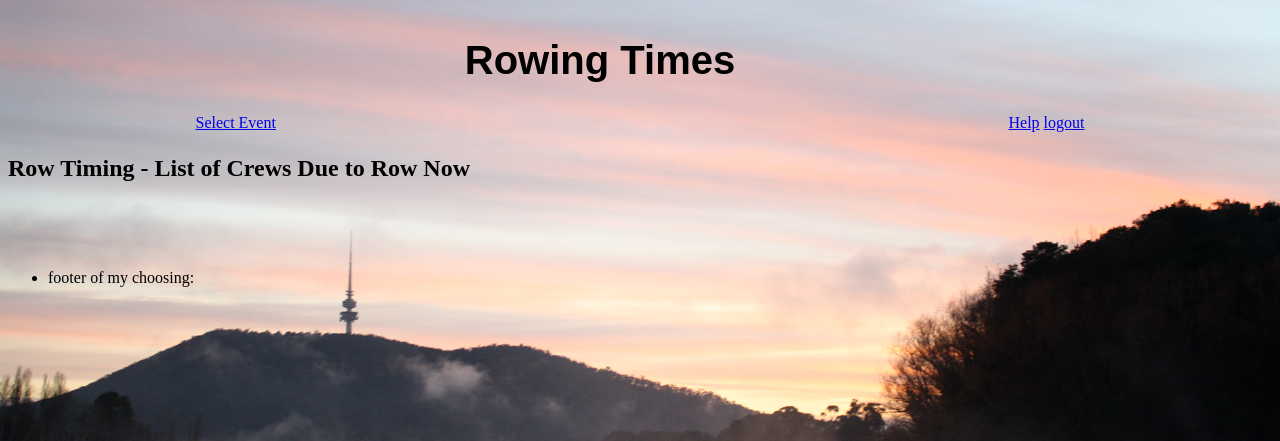
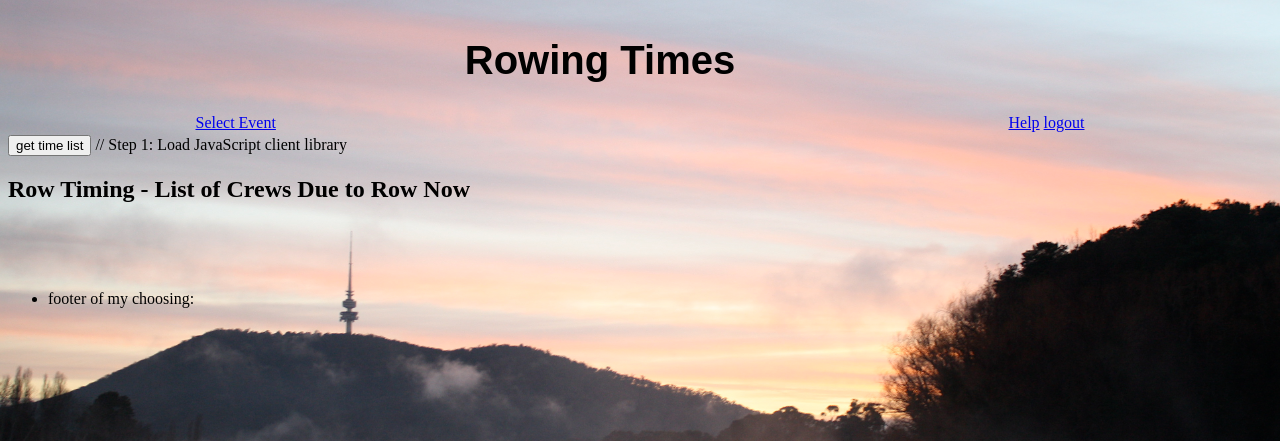
Before and after one commit to ventisep/RowTime, a Python web app: template templates/rcn_detail.html in a window 1280 px wide. Shown: the top 441 px of the page. Run offline with Jinja, Linux system fonts and the light colour scheme; the template is opened without the code that fills it, so the values that code supplies are empty; some libraries are stand-ins or nearby versions.

Commit message:
some javascript added not tests

```diff
--- a/templates/rcn_detail.html
+++ b/templates/rcn_detail.html
@@ -1,9 +1,61 @@
 
 {% extends "templates/layout.html" %}
 {% block main %}
+ <!--Add a button for the user to click to initiate auth sequence -->
+    <button id="get_list">get time list</button>
+    <script type="text/javascript">
+
+	  function init() {
+	    var ROWTIME_API = 'https://rowtime-26.appspot.com/_ah/api';
+		gapi.client.load('observedtimes', 'v1', function() {api_loading_init();}, ROWTIME_API);
+	  }
+
+	  function api_loading_init() {
+		alert("ROWTIME_API loaded and init function called");
+	  }
+
+			// Insert an observed time
+	  function record_observed_time(observed_time) {
+		var request = gapi.client.observedtimes.times.timecreate.post(observed_time).execute(function(resp) {
+	  	console.log(resp);
+	  	}
+	  });
+
+      // Load the API and make an API call.  Display the results on the screen.
+      function makeApiCall() {
+
+        var request = gapi.client.observedtimes.times.listtimes.get({
+            'seq':0
+        });
+          // Step 6: Execute the API request
+        request.then(function(resp) {
+
+          	t = document.createTextNode(resp);
+            document.getElementById('content').appendChild(t);
+        }, function(reason) {
+            console.log('Error: ' + reason.result.error.message);
+          });
+       });
+    </script>
+    // Step 1: Load JavaScript client library
+    <script src="https://apis.google.com/js/client.js?onload=init"></script>
+
+
+
+
+
+
+<script type="text/javascript" src=https://apis.google.com/js/client.js?onload=init></script>
 <script type="text/javascript">
+
+// Get the list of previous scores
+gapi.client.tictactoe.scores.list().execute(function(resp) {
+  console.log(resp);
+});
+	}
     function test_func() { 	//this function is run onload and paints the screen with the
-    						//crews and their times
+
+								//crews and their times
         var data={{ data|safe }}; //get data passed from jinja2
         var crew_data = []			//create and array to hold the crew data
 
```
